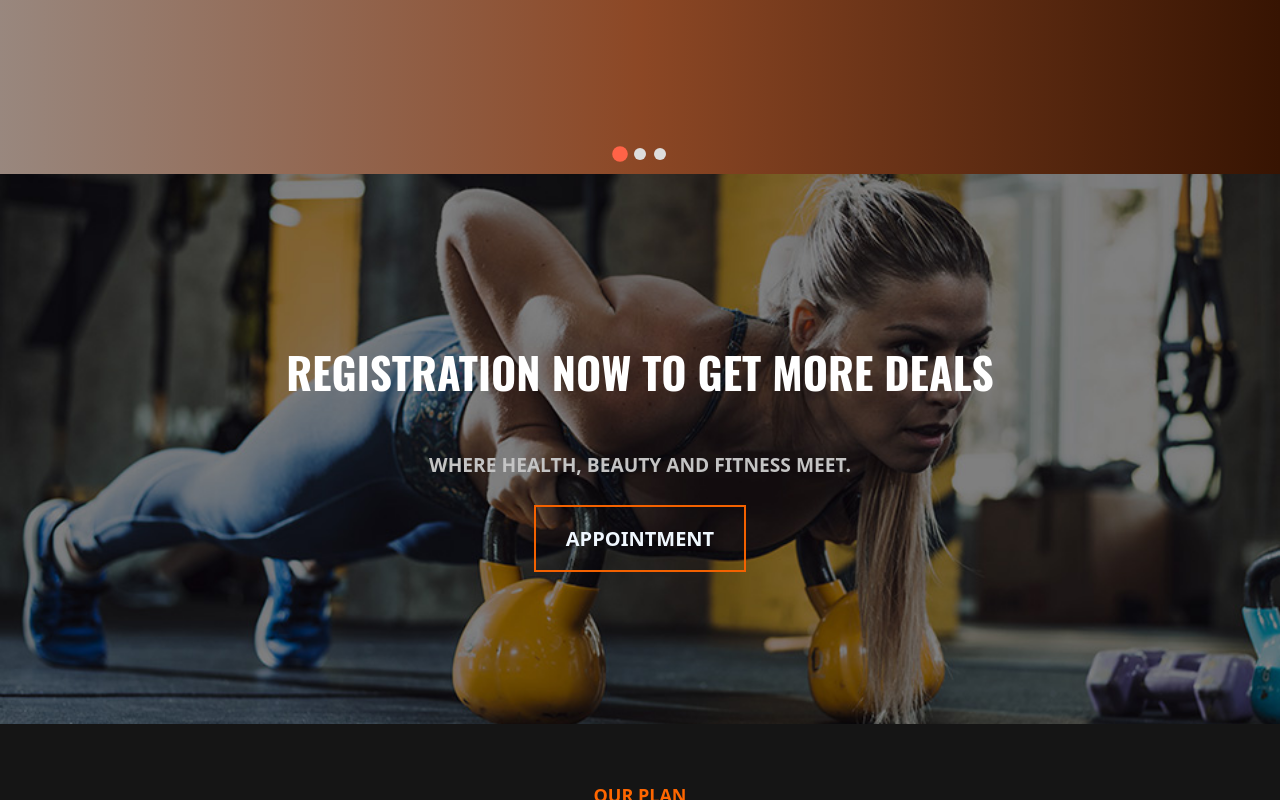
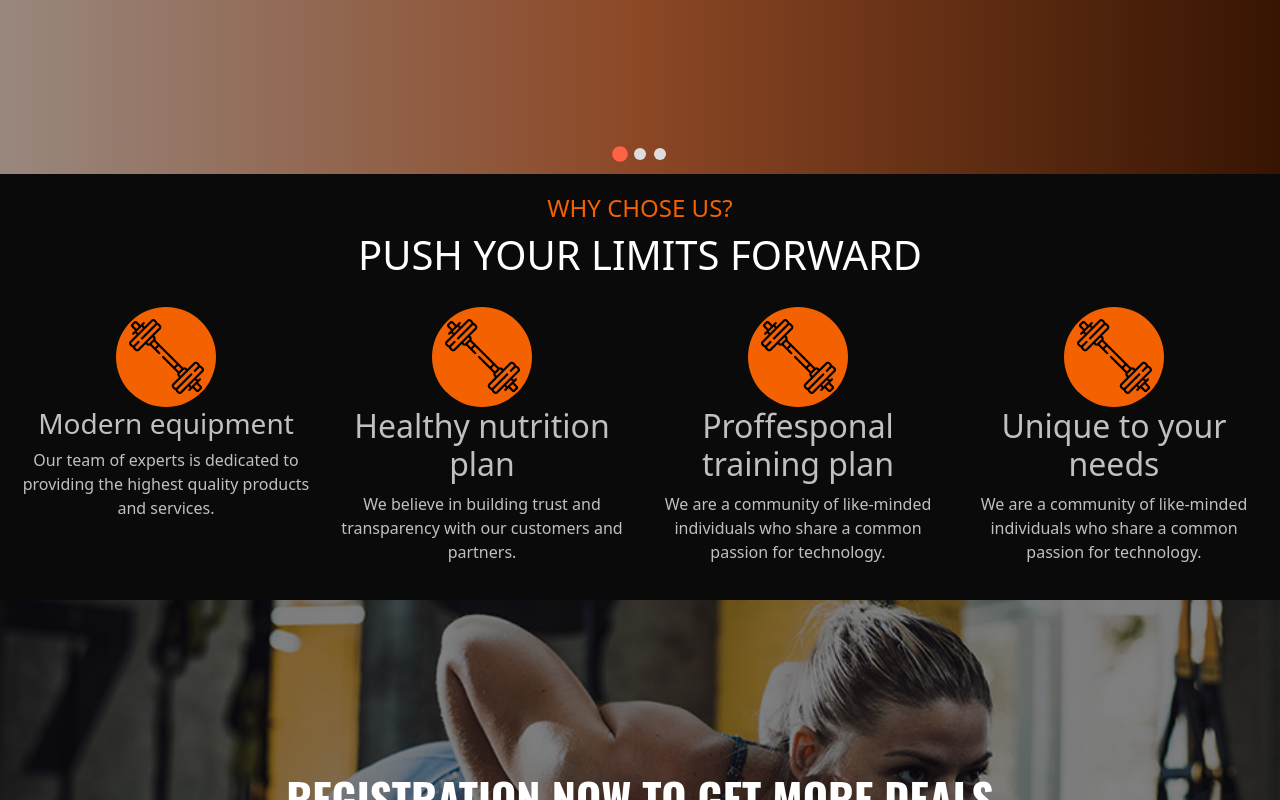
Before and after one commit to MostafaGarhy/Hero-Gym, a React (Create React App) app: page / in a window 1280 px wide. Shown: the part 626-1426 px from the top of the page. Built offline with nearby package versions, Linux system fonts and the light colour scheme.

Commit message:
Added Features Component

```diff
--- a/src/Components/Features/Features.js
+++ b/src/Components/Features/Features.js
@@ -1,25 +1,44 @@
 import React from 'react'
 import './features.css'
+import weightlifting from '../../Assets/weightlifting.png';
 
 function Features() {
     return (
         <div className='features-container'>
             <div className='features-header'>
-        <h1>WHY CHOSE US?</h1>
-        <p>PUSH YOUR LIMITS FORWARD</p>
+                <h4>WHY CHOSE US?</h4>
+                <h1>PUSH YOUR LIMITS FORWARD</h1>
             </div>
-      <div className='row features-cards'>
-        <div className='features-card'>
-          <h2>EXPERTISE</h2>
+            <div className='features-cards'>
+                <div className='row'>
+                    <div className='features-card col-lg-3 col-md-6 col-sm-12'>
+                        <div className='features-card-img-container'>
+                            <img src={weightlifting} alt='Weightlifting' />
+                        </div>
+                        <h3>Modern equipment</h3>
                         <p>Our team of experts is dedicated to providing the highest quality products and services.</p>
                     </div>
-        <div className='features-card'>
-          <h2>INTEGRITY</h2>
+                    <div className='features-card col-lg-3 col-md-6 col-sm-12'>
+                        <div className='features-card-img-container'>
+                            <img src={weightlifting} alt='Weightlifting' />
+                        </div>
+                        <h2>Healthy nutrition plan</h2>
                         <p>We believe in building trust and transparency with our customers and partners.</p>
                     </div>
-        <div className='features-card'>
-          <h2>COMMUNITY</h2>
+                    <div className='features-card col-lg-3 col-md-6 col-sm-12'>
+                        <div className='features-card-img-container'>
+                            <img src={weightlifting} alt='Weightlifting' />
+                        </div>
+                        <h2>Proffesponal training plan</h2>
                         <p>We are a community of like-minded individuals who share a common passion for technology.</p>
+                    </div>
+                    <div className='features-card col-lg-3 col-md-6 col-sm-12'>
+                        <div className='features-card-img-container'>
+                            <img src={weightlifting} alt='Weightlifting' />
+                        </div>
+                        <h2>Unique to your needs</h2>
+                        <p>We are a community of like-minded individuals who share a common passion for technology.</p>
+                    </div>
                 </div>
             </div>
         </div>
--- a/src/Components/Features/features.css
+++ b/src/Components/Features/features.css
@@ -1,15 +1,35 @@
 .features-container{
-    display: flex;
-    flex-direction: column;
+    background: #0a0a0a;
+    padding-bottom: 20px;
 }
 .features-header{
+    padding-top: 20px;
     text-align: center;
+    color: white;
+}
+.features-header h4{
+    color: #f36100;
 }
 .features-cards{
-    display: flex;
-    flex-direction: row;
-    width: 200px;
+    text-align: center;
+    padding: 0 20px;
+    padding-top: 20px;
+    overflow: hidden;
+    color: rgb(192, 192, 192);
 }
 .features-card{
-    flex: 1;
+
 }
+.features-card img{
+    width: 75px;
+}
+.features-card-img-container{
+    display: flex;
+    justify-content: center;
+    align-items: center;
+    width: 100px;
+    height: 100px;
+    margin: auto;
+    background-color: #f36100;
+    border-radius: 50%;
+}
--- a/src/Components/Slider/slider.css
+++ b/src/Components/Slider/slider.css
@@ -16,8 +16,13 @@
   display: inline-block;
 }
 .swiper-button-next:hover,
-.swiper-button-prev:hover {
+.swiper-button-prev:hover{
   color: #ff9676;
+}
+
+.swiper-button-next:active,
+.swiper-button-prev:active{
+  color: #bc4834;
 }
 /* Style all pagination dots */
 .swiper-pagination-bullet {
@@ -191,6 +196,10 @@
   .swiper-button-prev::after {
     font-size: 18px;
   }
+  .slider-content img {
+    top: 40px;
+    width: 195% !important;
+  }
   .slider-shadow {
     width: 250px;
   }
--- a/src/Pages/Landing.js
+++ b/src/Pages/Landing.js
@@ -9,7 +9,7 @@ import Appointment from '../Components/Appointment/Appointment';
 import Image1 from '../Assets/athletic-shirtless-young-male.png';
 import Image2 from '../Assets/happy-smiling-bodybuilder.png';
 import Image3 from '../Assets/attractive-muscular-bodybuilder.png';
-// import Features from '../Components/Features/Features';
+import Features from '../Components/Features/Features';
 
 const images = [Image2, Image1, Image3];
 
@@ -18,7 +18,7 @@ function Landing() {
     <div>
       <Header />
       <Slider images={images} style={{ height: '100vh' }} />
-      {/* <Features /> */}
+      <Features />
       <Appointment />
       <Cards />
     </div>
```
Lines whose indentation alone changed are shown as unchanged.
